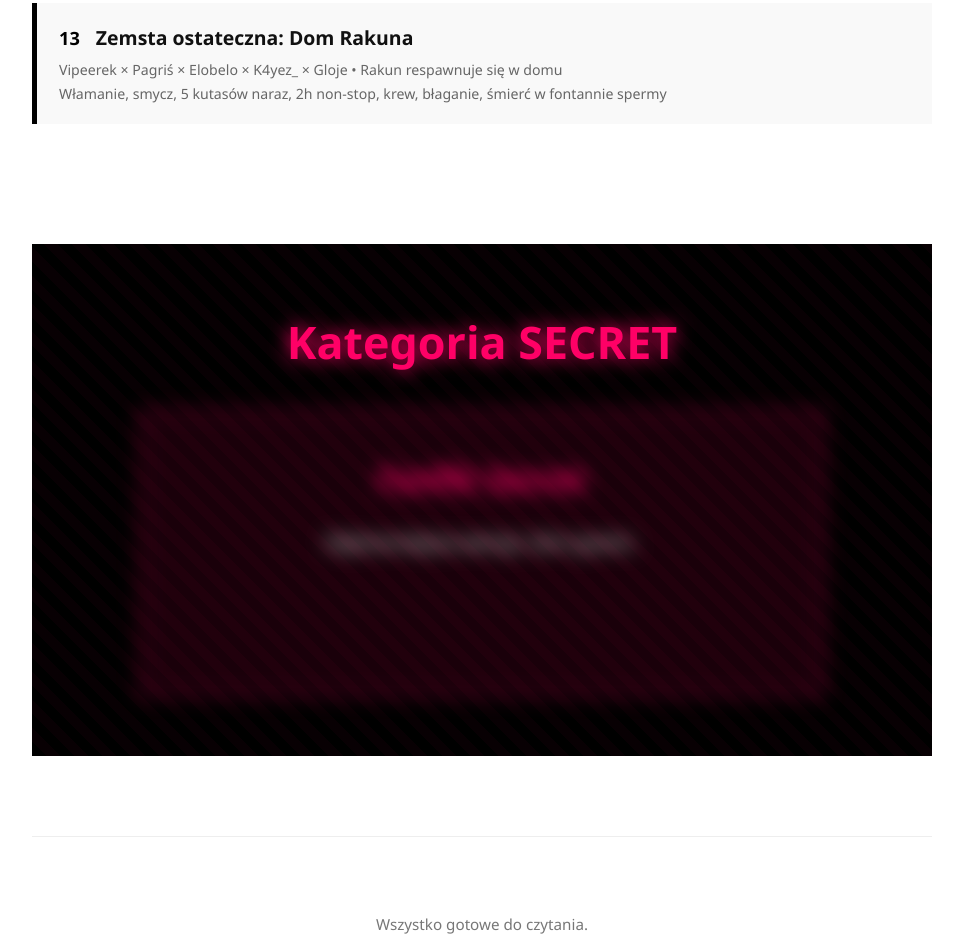
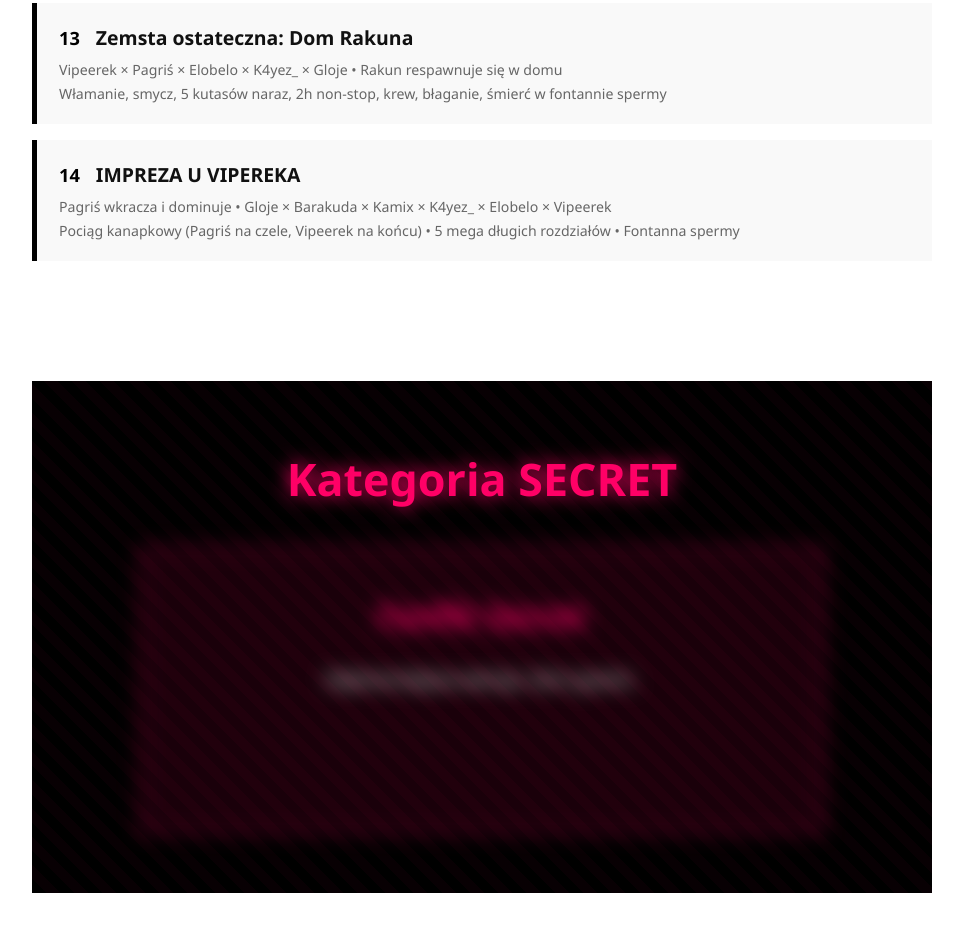
Before and after one commit to vkamix11/ArchiwumFanfik-w, a plain HTML site: page index.html in a window 1280 px wide. Shown: the part 1815-2755 px from the top of the page, without its empty margins (158-1121 px from the left). Drawn offline with Linux system fonts and the light colour scheme.

Commit message:
Add new fanfic entry for 'IMPREZA U VIPEREKA'

```diff
--- a/index.html
+++ b/index.html
@@ -120,13 +120,22 @@
                 <div class="desc">Vipeerek × Pagriś • suknia ślubna, jacuzzi, balkon • Elobelo podgląda i się stymuluje • 5 rozdziałów szaleństwa</div>
             </a>
 
-            <!-- NOWY FANFIK 13 -->
             <a href="https://vkamix11.github.io/Fanfik14/" target="_blank" class="item">
                 <span class="num">13</span>
                 <span class="title">Zemsta ostateczna: Dom Rakuna</span>
                 <div class="desc">
                     Vipeerek × Pagriś × Elobelo × K4yez_ × Gloje • Rakun respawnuje się w domu<br>
                     Włamanie, smycz, 5 kutasów naraz, 2h non-stop, krew, błaganie, śmierć w fontannie spermy
+                </div>
+            </a>
+
+            <!-- NOWY FANFIK 14 -->
+            <a href="https://vkamix11.github.io/Fanfik15/" target="_blank" class="item">
+                <span class="num">14</span>
+                <span class="title">IMPREZA U VIPEREKA</span>
+                <div class="desc">
+                    Pagriś wkracza i dominuje • Gloje × Barakuda × Kamix × K4yez_ × Elobelo × Vipeerek<br>
+                    Pociąg kanapkowy (Pagriś na czele, Vipeerek na końcu) • 5 mega długich rozdziałów • Fontanna spermy
                 </div>
             </a>
 
```
